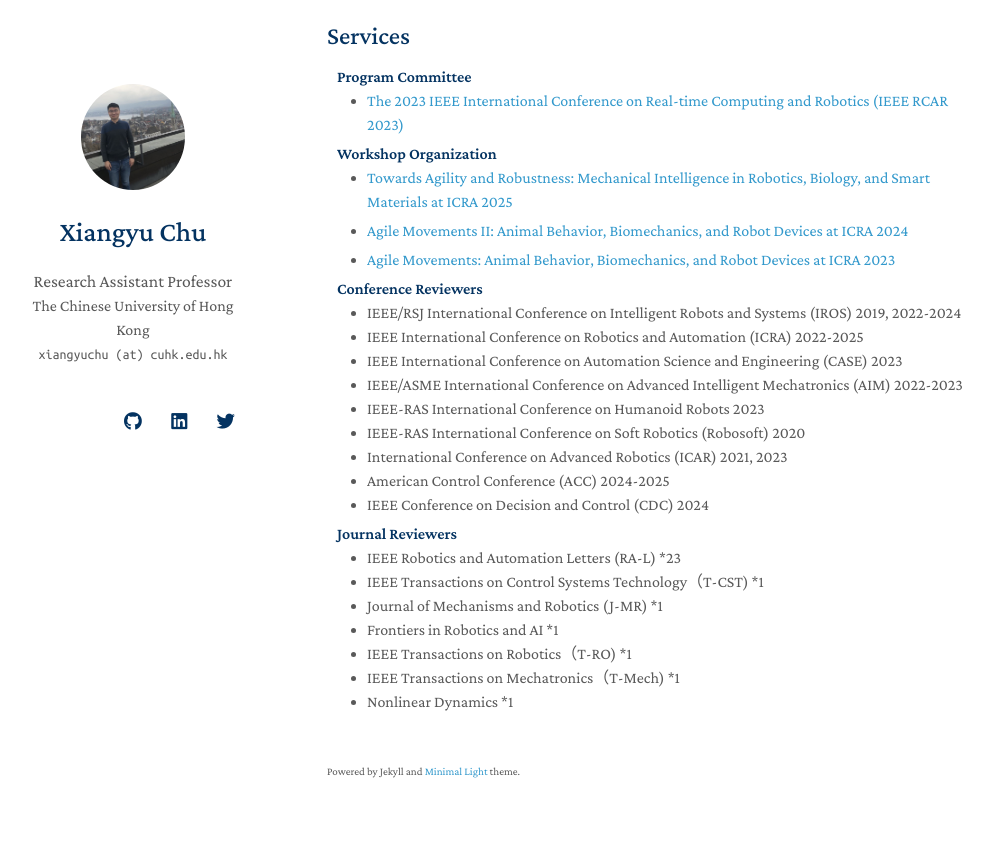
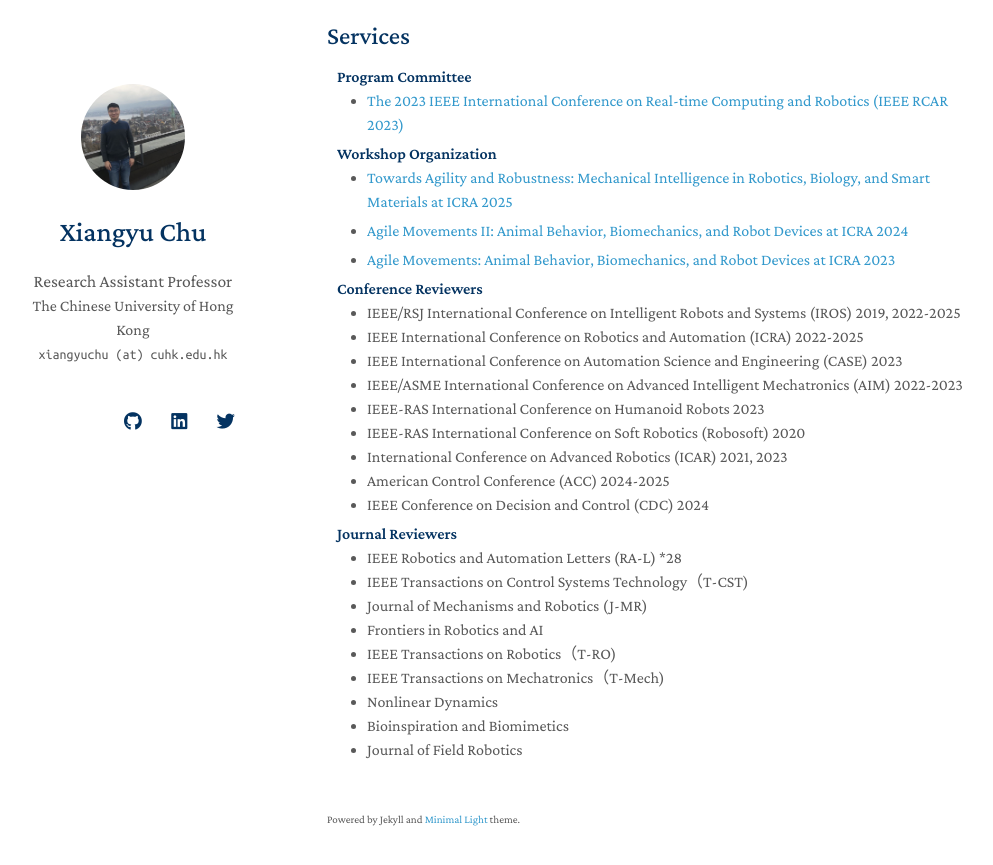
Before and after one commit to xiangyuchu03/xiangyuchu03.github.io, a Jekyll site: the page built from index.md, in a window 1280 px wide and 900 px high, scrolled down 3506 px. Shown: the top 865 px of the window, without its empty margins (143-1136 px from the left). Built offline with Jekyll 4.4.1, drawn with Linux system fonts in a browser that asks for light colours; nearby versions of some CDN libraries; a style sheet for code colours, icons or effects is not loaded; our own code applies the rules of GitHub Pages for plain Markdown files.

Commit message:
Update services.md

```diff
--- a/_includes/services.md
+++ b/_includes/services.md
@@ -21,7 +21,7 @@
 <h4 style="margin:0 10px 0;">Conference Reviewers</h4>
 
 <ul style="margin:0 0 5px;">
-  <li><a href=""><autocolor> IEEE/RSJ International Conference on Intelligent Robots and Systems (IROS) 2019, 2022-2024</autocolor></a></li>
+  <li><a href=""><autocolor> IEEE/RSJ International Conference on Intelligent Robots and Systems (IROS) 2019, 2022-2025</autocolor></a></li>
   <li><a href=""><autocolor> IEEE International Conference on Robotics and Automation (ICRA) 2022-2025</autocolor></a></li>
   <li><a href=""><autocolor> IEEE International Conference on Automation Science and Engineering (CASE) 2023</autocolor></a></li>
   <li><a href=""><autocolor> IEEE/ASME International Conference on Advanced Intelligent Mechatronics (AIM) 2022-2023</autocolor></a></li>
@@ -35,11 +35,13 @@
 <h4 style="margin:0 10px 0;">Journal Reviewers</h4>
 
 <ul style="margin:0 0 20px;">
-  <li><a href=""><autocolor>IEEE Robotics and Automation Letters (RA-L) *23</autocolor></a></li>
-  <li><a href=""><autocolor>IEEE Transactions on Control Systems Technology（T-CST) *1</autocolor></a></li>
-  <li><a href=""><autocolor>Journal of Mechanisms and Robotics (J-MR) *1</autocolor></a></li>
-  <li><a href=""><autocolor>Frontiers in Robotics and AI *1</autocolor></a></li>
-  <li><a href=""><autocolor>IEEE Transactions on Robotics（T-RO) *1</autocolor></a></li>
-  <li><a href=""><autocolor>IEEE Transactions on Mechatronics（T-Mech) *1</autocolor></a></li>
-  <li><a href=""><autocolor>Nonlinear Dynamics *1</autocolor></a></li>
+  <li><a href=""><autocolor>IEEE Robotics and Automation Letters (RA-L) *28</autocolor></a></li>
+  <li><a href=""><autocolor>IEEE Transactions on Control Systems Technology（T-CST) </autocolor></a></li>
+  <li><a href=""><autocolor>Journal of Mechanisms and Robotics (J-MR) </autocolor></a></li>
+  <li><a href=""><autocolor>Frontiers in Robotics and AI </autocolor></a></li>
+  <li><a href=""><autocolor>IEEE Transactions on Robotics（T-RO) </autocolor></a></li>
+  <li><a href=""><autocolor>IEEE Transactions on Mechatronics（T-Mech) </autocolor></a></li>
+  <li><a href=""><autocolor>Nonlinear Dynamics </autocolor></a></li>
+  <li><a href=""><autocolor>Bioinspiration and Biomimetics </autocolor></a></li>
+  <li><a href=""><autocolor>Journal of Field Robotics </autocolor></a></li>
 </ul>
```
